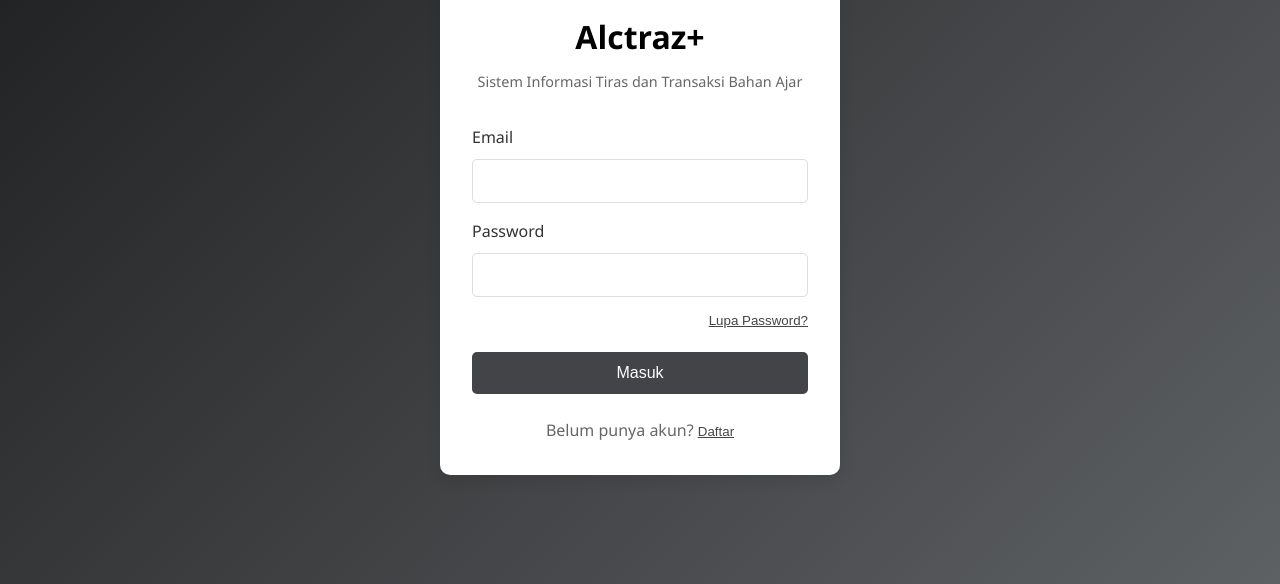
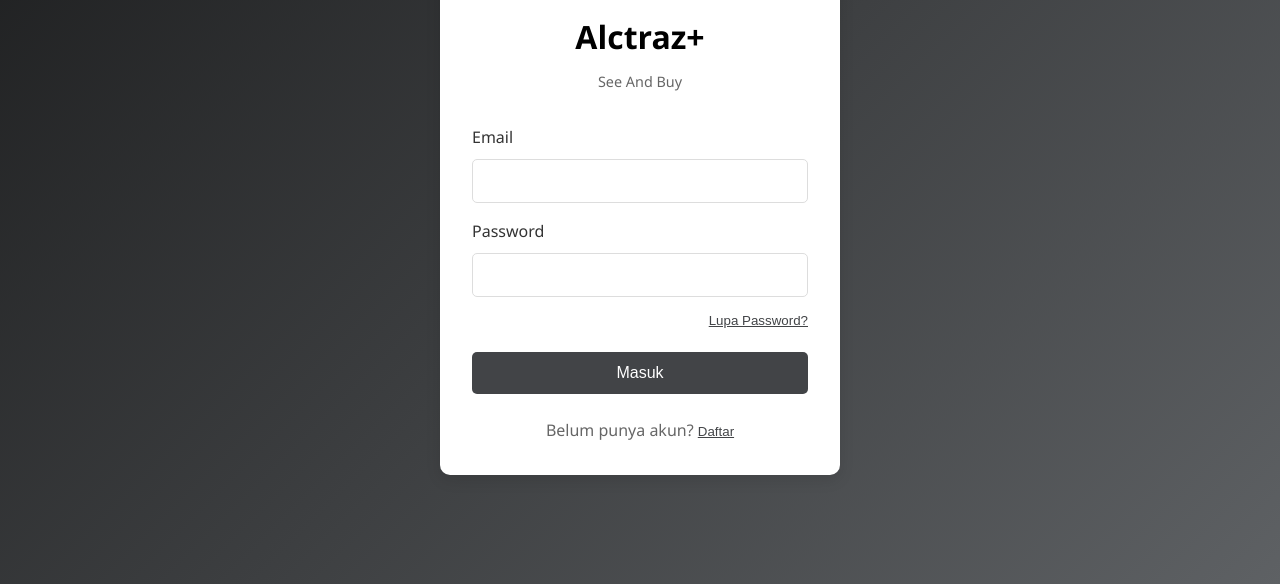
Before and after one commit to bagassril/mobile-project, a plain HTML site: page index.html in a window 1280 px wide. Shown: the part 216-800 px from the top of the page. Drawn offline with Linux system fonts and the light colour scheme.

Commit message:
Update index.html

```diff
--- a/index.html
+++ b/index.html
@@ -12,7 +12,7 @@
             <div class="logo-section">
                 <img src="assets/bgs.jpeg" alt="Logo UT" class="logo">
                 <h1>Alctraz+</h1>
-                <p>Sistem Informasi Tiras dan Transaksi Bahan Ajar</p>
+                <p>See And Buy</p>
             </div>
 
             <form id="loginForm">
@@ -83,4 +83,5 @@
 
     <script src="s.js"></script>
 </body>
+
 </html>
```
